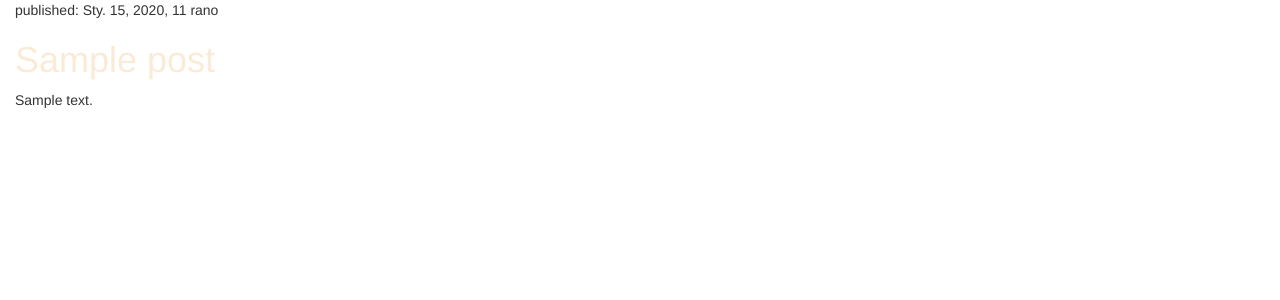
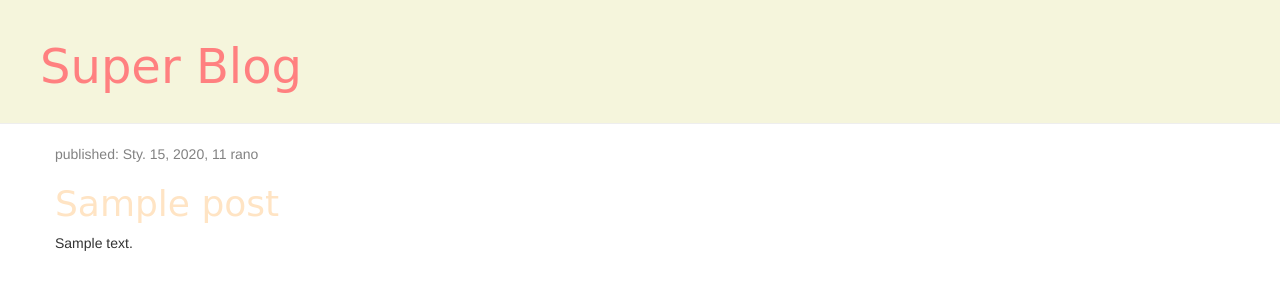
Before and after one commit to BeataZwarycz/my-first-blog, a Django app: template blog/templates/blog/post_list.html in a window 1280 px wide. Shown: the top 300 px of the page. Run offline with Django 3.2, Linux system fonts and the light colour scheme; the template is opened without the code that fills it: values that come from a table or form of the project are taken from there, others are empty; tables that the repository leaves empty hold one stand-in row (values such as "Sample post"); some libraries are stand-ins or nearby versions.

Commit message:
Stworzyłam odnośniki do tytułów wpisu

```diff
--- a/blog/static/css/blog.css
+++ b/blog/static/css/blog.css
@@ -1,6 +1,46 @@
-h1 a {
-    color: #FAEBD7;
+.page-header {
+    background-color: #F5F5DC;
+    margin-top: 0;
+    padding: 20px 20px 20px 40px;
 }
-body {
-    padding-left: 15px;
+
+.page-header h1, .page-header h1 a, .page-header h1 a:visited, .page-header h1 a:active {
+    color: #ff8080;
+    font-size: 36pt;
+    text-decoration: none;
 }
+
+.content {
+    margin-left: 40px;
+}
+
+h1, h2, h3, h4 {
+    font-family: 'Belgrano', cursive;
+}
+
+.date {
+    color: #828282;
+}
+
+.save {
+    float: right;
+}
+
+.post-form textarea, .post-form input {
+    width: 100%;
+}
+
+.top-menu, .top-menu:hover, .top-menu:visited {
+    color: #ffffff;
+    float: right;
+    font-size: 26pt;
+    margin-right: 20px;
+}
+
+.post {
+    margin-bottom: 70px;
+}
+
+.post h1 a, .post h1 a:visited {
+    color: #FFE4C4;
+}
--- /dev/null
+++ b/blog/templates/blog/base.html
@@ -0,0 +1,23 @@
+{% load static %}
+<html>
+    <head>
+        <title>Mój superowy blog</title>
+        <link rel="stylesheet" href="//maxcdn.bootstrapcdn.com/bootstrap/3.2.0/css/bootstrap.min.css">
+        <link rel="stylesheet" href="//maxcdn.bootstrapcdn.com/bootstrap/3.2.0/css/bootstrap-theme.min.css">
+        <link href='//fonts.googleapis.com/css?family=Lobster&subset=latin,latin-ext' rel='stylesheet' type='text/css'>
+        <link rel="stylesheet" href="{% static 'css/blog.css' %}">
+    </head>
+<body>
+    <div class="page-header">
+        <h1><a href="">Super Blog</a></h1>
+    </div>
+    <div class="content container">
+        <div class="row">
+            <div class="col-md-8">
+            {% block content %}
+            {% endblock %}
+            </div>
+        </div>
+    </div>
+</body>
+</html>
--- a/blog/templates/blog/post_list.html
+++ b/blog/templates/blog/post_list.html
@@ -1,18 +1,12 @@
-{% load static %}
-<html>
-    <head>
-    	<title>Strona Beti</title>
-    	<link rel="stylesheet" href="//maxcdn.bootstrapcdn.com/bootstrap/3.2.0/css/bootstrap.min.css">
-        <link rel="stylesheet" href="//maxcdn.bootstrapcdn.com/bootstrap/3.2.0/css/bootstrap-theme.min.css">
-        <link rel="stylesheet" href="{% static 'css/blog.css' %}">
-    </head>
-    <body>
-        {% for post in posts %}
-        <div>
-        	<p>published: {{ post.published_date }}</p>
-            <h1><a href=''>{{ post.title }}</a></h1>
-            <p>{{ post.text|linebreaksbr }}</p>
-        </div>
-        {% endfor %}
-    </body>
-</html>
+    {% extends 'blog/base.html' %}
+        {% block content %}
+            {% for post in posts %}
+                <div class="post">
+                    <div class="date">
+                        <p>published: {{ post.published_date }}</p>
+                    </div>
+                    <h1><a href="{% url 'post_detail' pk=post.pk %}">{{ post.title }}</a></h1>
+                    <p>{{ post.text|linebreaksbr }}</p>
+                </div>
+            {% endfor %}
+        {% endblock %}
--- a/blog/urls.py
+++ b/blog/urls.py
@@ -4,4 +4,5 @@ from . import views
 #dodajemy wzorzec adresu URL:
 urlpatterns = [
     path('', views.post_list, name='post_list'),
+    path('post/<int:pk>/', views.post_detail, name='post_detail')
 ]
--- a/blog/views.py
+++ b/blog/views.py
@@ -1,7 +1,12 @@
 from django.shortcuts import render
 from django.utils import timezone
 from .models import Post
+from django.shortcuts import render, get_object_or_404
 
 def post_list(request):
     posts = Post.objects.filter(published_date__lte=timezone.now()).order_by('published_date')
     return render(request, 'blog/post_list.html', {'posts': posts})
+
+def post_detail(request, pk):
+    post = get_object_or_404(Post, pk=pk)
+    return render(request, 'blog/post_detail.html', {'post': post})
```
Also changed, not shown: blog/templates/blog/post_detail.html (added, +13 -0 lines), blog/post_detail.html (added).
